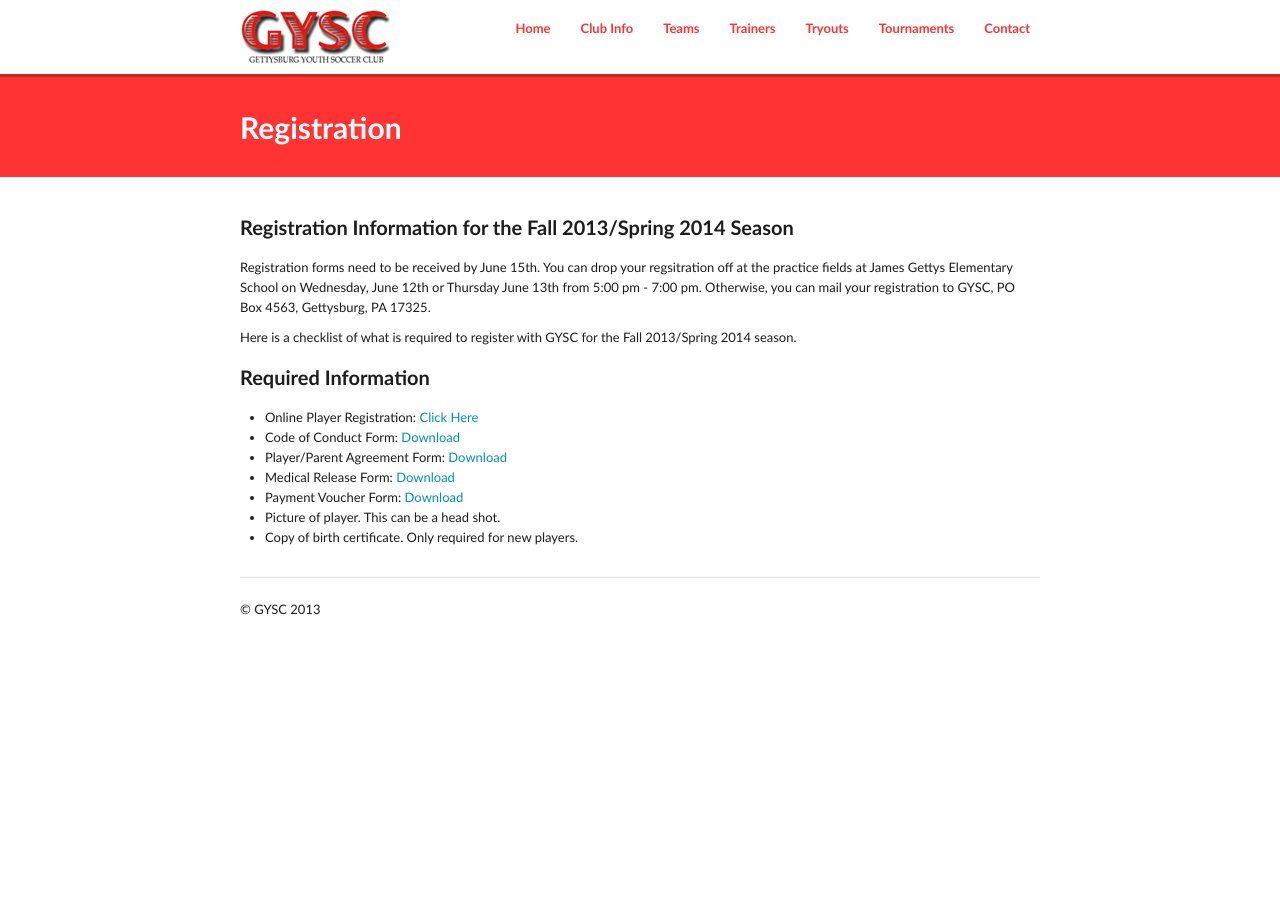
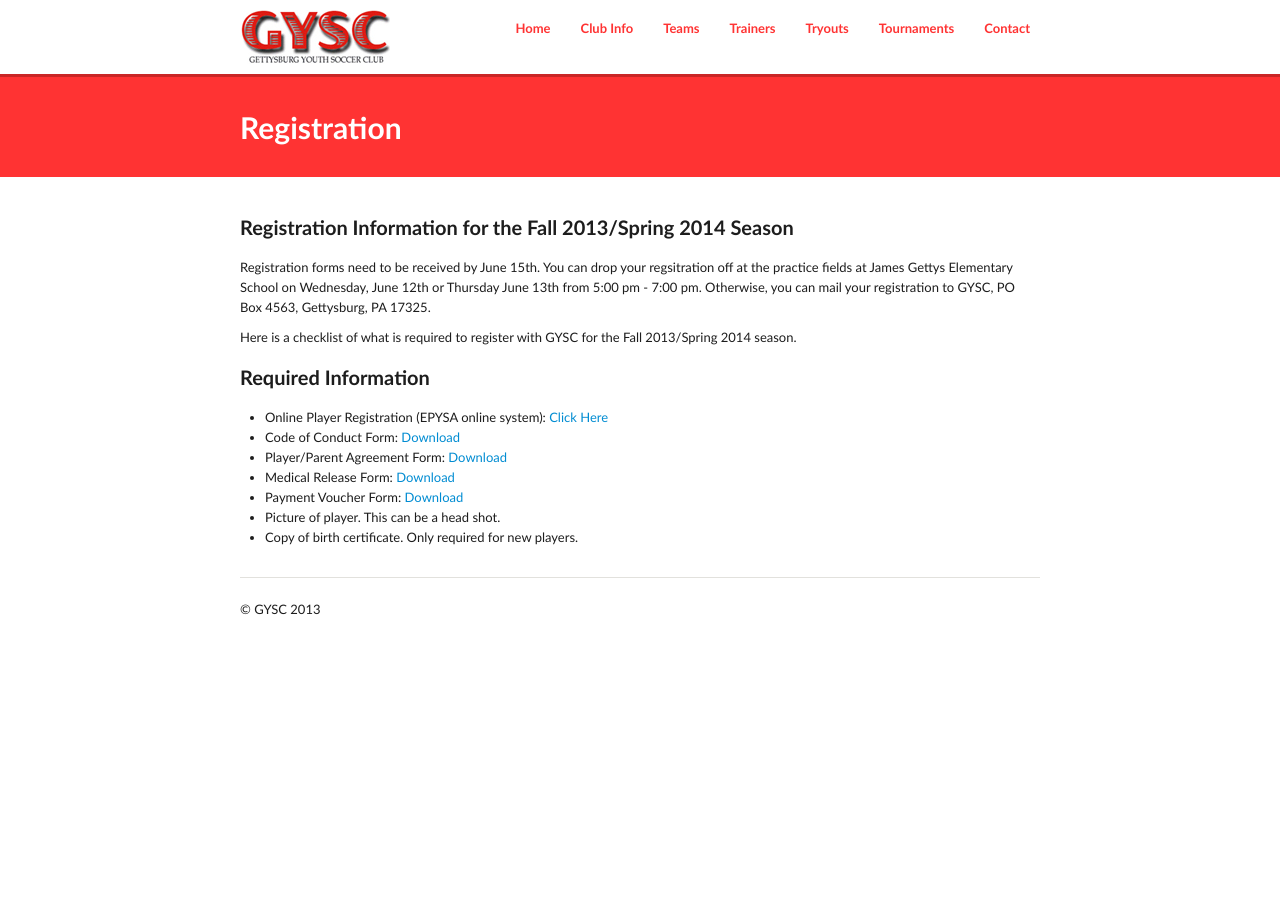
Before and after one commit to GYSC/gysc.github.com, a Jekyll site: the page built from registration.md, in a window 1280 px wide. Built offline with Jekyll 4.4.1, drawn with Linux system fonts in a browser that asks for light colours; Markdown is read by kramdown in place of the engine named in the settings.

Commit message:
Update registration.md

```diff
--- a/registration.md
+++ b/registration.md
@@ -14,7 +14,7 @@ Here is a checklist of what is required to register with GYSC for the Fall 2013/
 ###Required Information
 
 <ul>
-<li>Online Player Registration: <a href="https://www.youthleaguesusa.com/epys/13-14/0117/008/Welcome.html">Click Here</a></li>
+<li>Online Player Registration (EPYSA online system): <a href="https://www.youthleaguesusa.com/epys/13-14/0117/008/Welcome.html">Click Here</a></li>
 <li>Code of Conduct Form: <a href="https://www.dropbox.com/s/8xz3x9al7lz5vcb/Code%20of%20Conduct-1.pdf">Download</a></li>
 <li>Player/Parent Agreement Form: <a href="https://www.dropbox.com/s/3si4g9vn0x68eik/GYSC%20Player-Parent%20Agreement.pdf">Download</a></li>
 <li>Medical Release Form: <a href="https://www.dropbox.com/s/7qfdk24zfej4bak/Medical_Release1.pdf">Download</a></li>
```
